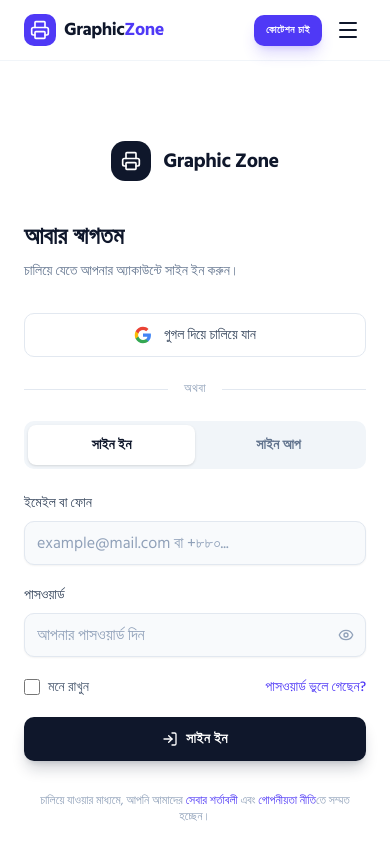
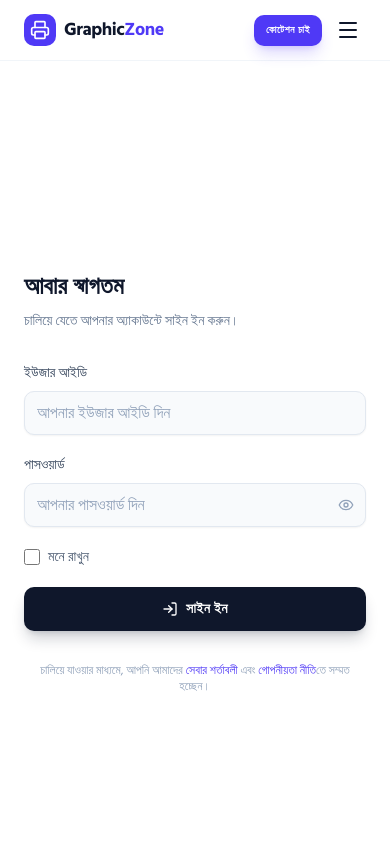
Before and after one commit to khalid586/graphic-zone, a Next.js app: page /login in a window 390 px wide. Shown: the top 844 px of the page. Built offline with nearby package versions, Linux system fonts and the light colour scheme.

Commit message:
UPD : login page updated

```diff
--- a/src/components/auth/AuthPage.tsx
+++ b/src/components/auth/AuthPage.tsx
@@ -1,8 +1,7 @@
 'use client';
 
-import { useState } from 'react';
 import Link from 'next/link';
-import { motion, AnimatePresence } from 'motion/react';
+import { motion } from 'motion/react';
 import {
     Printer,
     Package,
@@ -12,11 +11,7 @@ import {
     Truck,
 } from 'lucide-react';
 import { Separator } from '@/components/ui/separator';
-import GoogleIcon from '@/components/ui/icons/GoogleIcon';
 import LoginForm from './LoginForm';
-import SignupForm from './SignupForm';
-
-type AuthTab = 'login' | 'signup';
 
 const BrandPanel = () => (
     <div className="hidden lg:flex lg:w-1/2 relative overflow-hidden bg-gradient-to-br from-slate-900 via-slate-800 to-indigo-900">
@@ -114,8 +109,6 @@ const BrandPanel = () => (
 );
 
 const AuthPage = () => {
-    const [activeTab, setActiveTab] = useState<AuthTab>('login');
-
     return (
         <div className="min-h-screen flex bg-white">
             {/* Left — Brand Panel */}
@@ -129,76 +122,18 @@ const AuthPage = () => {
                     transition={{ duration: 0.6 }}
                     className="w-full max-w-md"
                 >
-                    {/* Mobile logo */}
-                    <div className="lg:hidden flex items-center justify-center gap-3 mb-10">
-                        <Link href="/" className="flex items-center gap-3">
-                            <div className="w-10 h-10 bg-slate-900 rounded-xl flex items-center justify-center">
-                                <Printer className="w-5 h-5 text-white" />
-                            </div>
-                            <span className="text-xl font-bold text-slate-900 tracking-tight">
-                                Graphic Zone
-                            </span>
-                        </Link>
-                    </div>
-
                     {/* Heading */}
                     <div className="mb-8">
                         <h1 className="text-2xl sm:text-3xl font-bold text-slate-900 mb-2">
-                            {activeTab === 'login' ? 'আবার স্বাগতম' : 'অ্যাকাউন্ট তৈরি করুন'}
+                            আবার স্বাগতম
                         </h1>
                         <p className="text-slate-500 text-sm">
-                            {activeTab === 'login'
-                                ? 'চালিয়ে যেতে আপনার অ্যাকাউন্টে সাইন ইন করুন।'
-                                : 'আজই আপনার বিনামূল্যে অ্যাকাউন্ট শুরু করুন।'}
+                            চালিয়ে যেতে আপনার অ্যাকাউন্টে সাইন ইন করুন।
                         </p>
                     </div>
 
-                    {/* Google Login */}
-                    <button
-                        type="button"
-                        className="w-full h-11 flex items-center justify-center gap-3 border border-slate-200 rounded-lg bg-white hover:bg-slate-50 text-slate-700 text-sm font-medium transition-colors duration-200 mb-6"
-                    >
-                        <GoogleIcon />
-                        গুগল দিয়ে চালিয়ে যান
-                    </button>
-
-                    {/* Divider */}
-                    <div className="flex items-center gap-4 mb-6">
-                        <div className="flex-1 h-px bg-slate-200" />
-                        <span className="text-xs text-slate-400 font-medium uppercase tracking-wider">
-                            অথবা
-                        </span>
-                        <div className="flex-1 h-px bg-slate-200" />
-                    </div>
-
-                    {/* Tabs */}
-                    <div className="flex bg-slate-100 rounded-lg p-1 mb-6">
-                        {(['login', 'signup'] as AuthTab[]).map((tab) => (
-                            <button
-                                key={tab}
-                                onClick={() => setActiveTab(tab)}
-                                className={`relative flex-1 py-2.5 text-sm font-semibold rounded-md transition-all duration-200 ${activeTab === tab
-                                    ? 'bg-white text-slate-900 shadow-sm'
-                                    : 'text-slate-500 hover:text-slate-700'
-                                    }`}
-                            >
-                                {tab === 'login' ? 'সাইন ইন' : 'সাইন আপ'}
-                            </button>
-                        ))}
-                    </div>
-
-                    {/* Form area */}
-                    <AnimatePresence mode="wait">
-                        <motion.div
-                            key={activeTab}
-                            initial={{ opacity: 0, x: activeTab === 'login' ? -10 : 10 }}
-                            animate={{ opacity: 1, x: 0 }}
-                            exit={{ opacity: 0, x: activeTab === 'login' ? 10 : -10 }}
-                            transition={{ duration: 0.2 }}
-                        >
-                            {activeTab === 'login' ? <LoginForm /> : <SignupForm />}
-                        </motion.div>
-                    </AnimatePresence>
+                    {/* Login Form */}
+                    <LoginForm />
 
                     {/* Footer text */}
                     <p className="text-center text-xs text-slate-400 mt-8">
--- a/src/components/auth/LoginForm.tsx
+++ b/src/components/auth/LoginForm.tsx
@@ -6,12 +6,12 @@ import { Button } from '@/components/ui/button';
 import { Input } from '@/components/ui/input';
 import { Label } from '@/components/ui/label';
 import LoadingSpinner from '@/components/ui/LoadingSpinner';
-import { type FormErrors, inputClassName, isValidEmail, isValidPhone } from '@/lib/form';
+import { type FormErrors, inputClassName } from '@/lib/form';
 
-type LoginErrors = FormErrors<'emailOrPhone' | 'password'>;
+type LoginErrors = FormErrors<'userId' | 'password'>;
 
 const LoginForm = () => {
-    const [emailOrPhone, setEmailOrPhone] = useState('');
+    const [userId, setUserId] = useState('');
     const [password, setPassword] = useState('');
     const [showPassword, setShowPassword] = useState(false);
     const [rememberMe, setRememberMe] = useState(false);
@@ -27,10 +27,8 @@ const LoginForm = () => {
     const validate = (): boolean => {
         const newErrors: LoginErrors = {};
 
-        if (!emailOrPhone.trim()) {
-            newErrors.emailOrPhone = 'ইমেইল বা ফোন নম্বর প্রয়োজন';
-        } else if (!isValidEmail(emailOrPhone) && !isValidPhone(emailOrPhone)) {
-            newErrors.emailOrPhone = 'সঠিক ইমেইল বা ফোন নম্বর দিন';
+        if (!userId.trim()) {
+            newErrors.userId = 'ইউজার আইডি প্রয়োজন';
         }
 
         if (!password) {
@@ -55,24 +53,24 @@ const LoginForm = () => {
 
     return (
         <form onSubmit={handleSubmit} className="space-y-5">
-            {/* Email or Phone */}
+            {/* User ID */}
             <div className="space-y-2">
-                <Label htmlFor="login-email" className="text-slate-700 text-sm font-medium">
-                    ইমেইল বা ফোন
+                <Label htmlFor="login-userId" className="text-slate-700 text-sm font-medium">
+                    ইউজার আইডি
                 </Label>
                 <Input
-                    id="login-email"
+                    id="login-userId"
                     type="text"
-                    placeholder="example@mail.com বা +৮৮০..."
-                    value={emailOrPhone}
+                    placeholder="আপনার ইউজার আইডি দিন"
+                    value={userId}
                     onChange={(e) => {
-                        setEmailOrPhone(e.target.value);
-                        clearFieldError('emailOrPhone');
+                        setUserId(e.target.value);
+                        clearFieldError('userId');
                     }}
-                    className={inputClassName(!!errors.emailOrPhone)}
+                    className={inputClassName(!!errors.userId)}
                 />
-                {errors.emailOrPhone && (
-                    <p className="text-xs text-red-500 mt-1">{errors.emailOrPhone}</p>
+                {errors.userId && (
+                    <p className="text-xs text-red-500 mt-1">{errors.userId}</p>
                 )}
             </div>
 
@@ -120,12 +118,12 @@ const LoginForm = () => {
                         মনে রাখুন
                     </span>
                 </label>
-                <button
+                {/* <button
                     type="button"
                     className="text-sm text-indigo-600 hover:text-indigo-700 font-medium transition-colors"
                 >
                     পাসওয়ার্ড ভুলে গেছেন?
-                </button>
+                </button> */}
             </div>
 
             {/* Login Button */}
```
